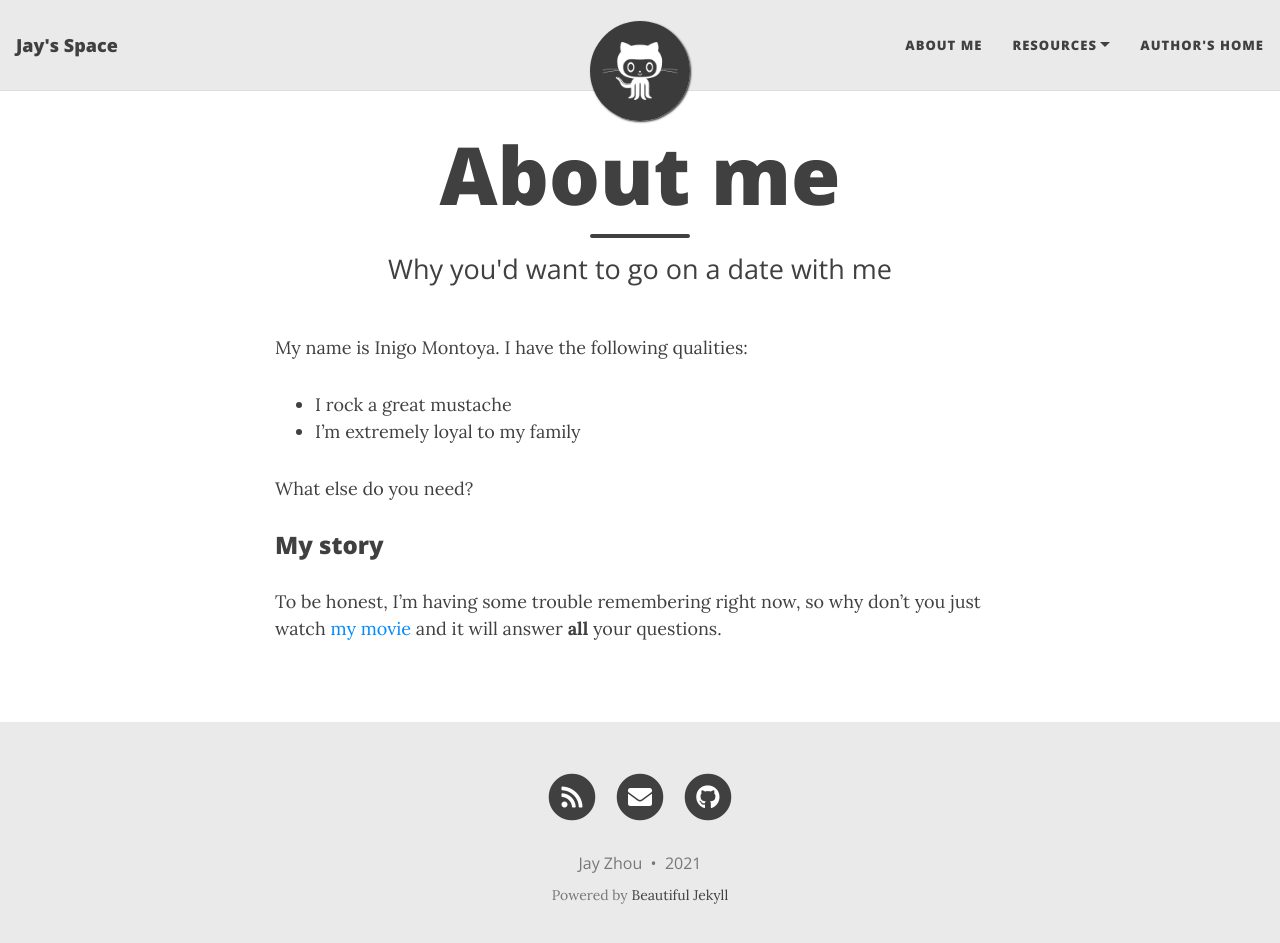
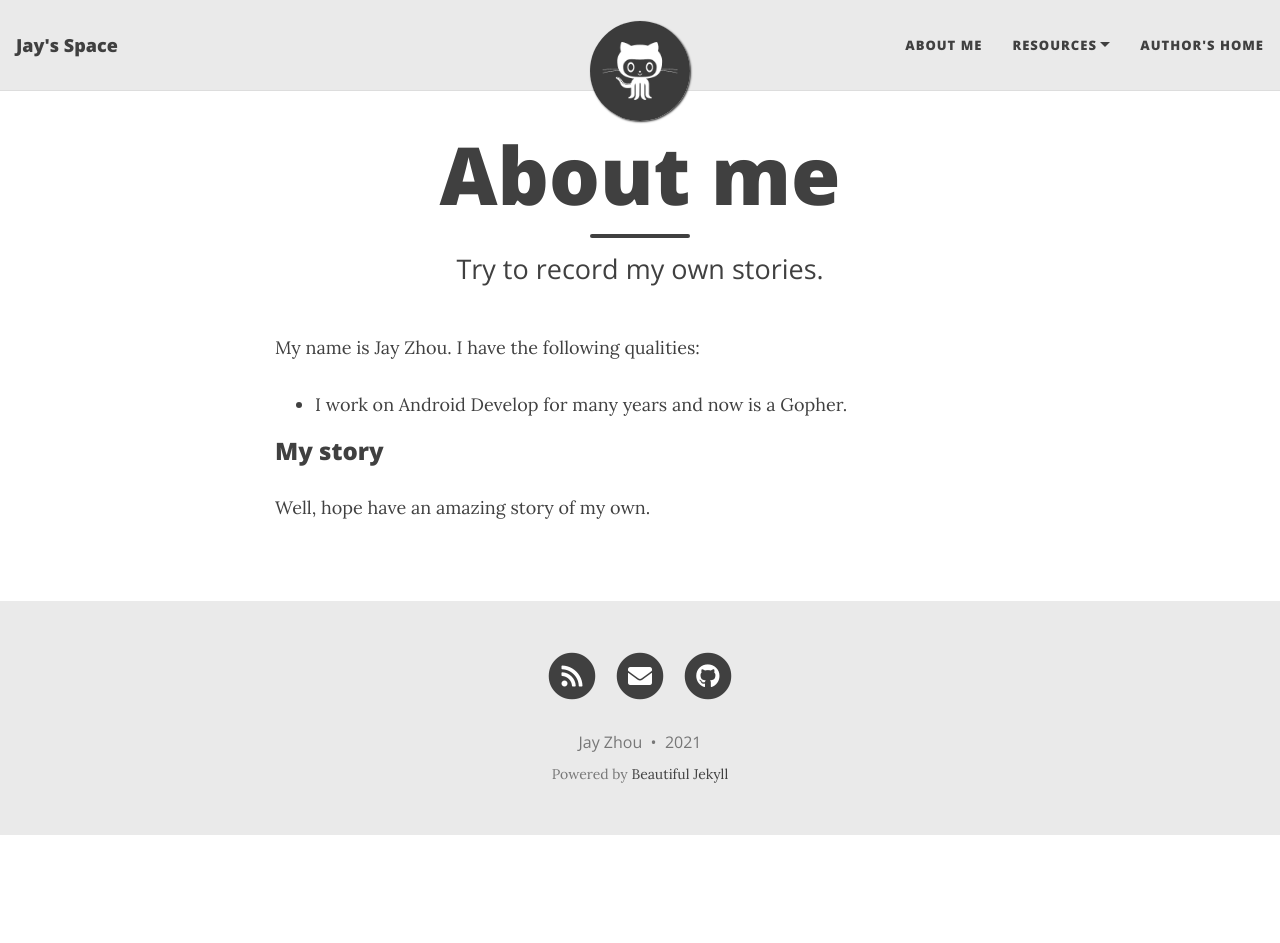
Before and after one commit to jayzhou215/jayzhou215.github.io, a Jekyll site: the page built from aboutme.md, in a window 1280 px wide and 956 px high. Shown: the top 943 px of the window. Built offline with Jekyll 4.4.1, drawn with Linux system fonts in a browser that asks for light colours; nearby versions of some CDN libraries.

Commit message:
update about me

```diff
--- a/aboutme.md
+++ b/aboutme.md
@@ -1,16 +1,13 @@
 ---
 layout: page
 title: About me
-subtitle: Why you'd want to go on a date with me
+subtitle: Try to record my own stories.
 ---
 
-My name is Inigo Montoya. I have the following qualities:
+My name is Jay Zhou. I have the following qualities:
 
-- I rock a great mustache
-- I'm extremely loyal to my family
-
-What else do you need?
+- I work on Android Develop for many years and now is a Gopher.
 
 ### My story
 
-To be honest, I'm having some trouble remembering right now, so why don't you just watch [my movie](https://en.wikipedia.org/wiki/The_Princess_Bride_%28film%29) and it will answer **all** your questions.
+Well, hope have an amazing story of my own.
```
